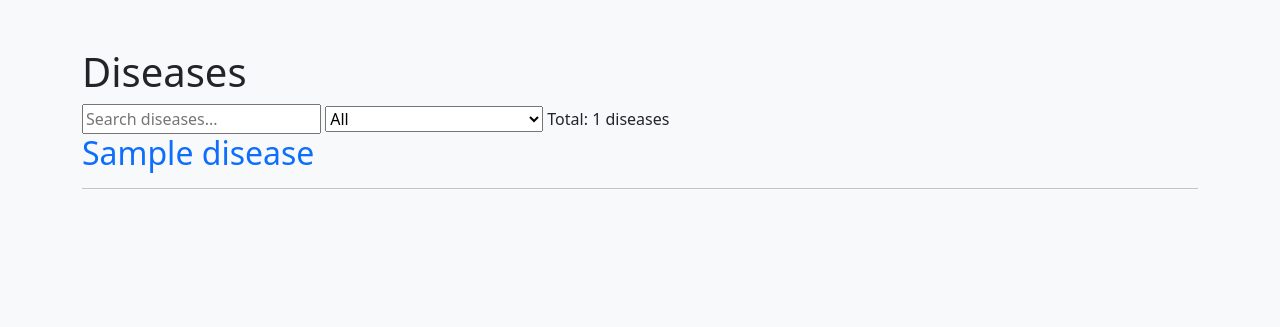
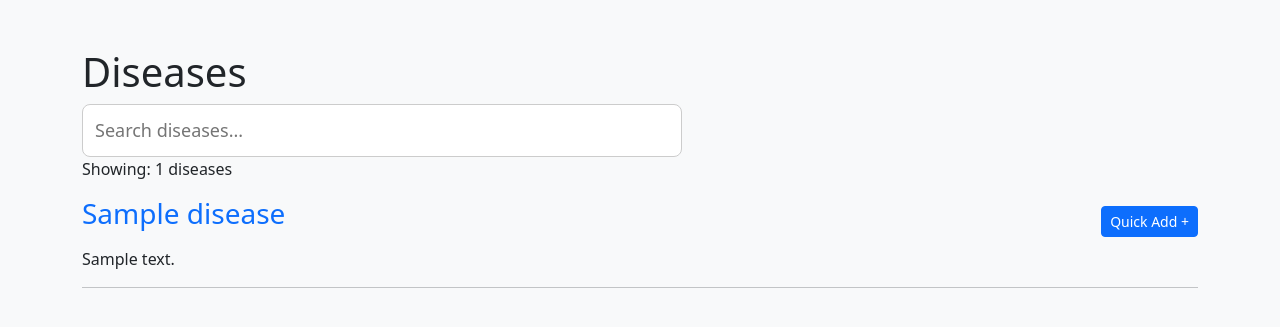
Before and after one commit to lilkub223/nutrition-app, a Django app: page /diseases/ in a window 1280 px wide. Shown: the part 76-403 px from the top of the page. Run offline with Django 5.2, Linux system fonts and the light colour scheme; a user stored in the database is signed in; tables that the repository leaves empty hold one stand-in row (values such as "Sample post").

Commit message:
added desc, quick add button, column, and style fixes to disease pages

```diff
--- a/main/templates/main/disease_page.html
+++ b/main/templates/main/disease_page.html
@@ -1,5 +1,5 @@
 {% extends 'main/base.html' %}
-
+{% load static %}
 {% block title %}Diseases{% endblock %}
 
 {% block content %}
@@ -7,29 +7,37 @@
     <h1>Diseases</h1>
 
     <div id="filters">
-        <input type="text" id="searchInput" placeholder="Search diseases..." onkeyup="filterDiseases()">
-
-        <select id="foodFilter" onchange="filterDiseases()">
-            <option value="">All</option>
-            <option value="has-super-foods">Has Recommended Foods</option>
-            <option value="has-avoid-foods">Has Foods To Avoid</option>
-        </select>
-
-        <span id="disease-count">
-            Total: {{ diseases|length }} diseases
-        </span>
+        <input type="text" id="searchInput" placeholder="Search diseases..." onkeyup="filterDiseases()" style="width: 100%; max-width: 600px; padding: 12px; font-size: 18px; border-radius: 8px; border: 1px solid #ccc;">
+        <p id="disease-count">Showing: {{ diseases|length }} diseases</p>
     </div>
 
     <div id="disease-container">
         {% for disease in diseases %}
-        <div class="disease-card"
-             data-has-super="{% if disease.disease_super_food_set.all %}yes{% else %}no{% endif %}"
-             data-has-avoid="{% if disease.disease_avoid_food_set.all %}yes{% else %}no{% endif %}">
+        <div class="disease-container mb-4">
+            <div class="row align-items-center">
+                <div class="col-8 col-md-9">
 
-            <a href="{% url 'disease_detail' disease.id %}">
-                <h2 class="disease-title">{{ disease.title }}</h2>
-            </a>
-            <hr>
+
+                    <a href="{% url 'disease_detail' disease.id %}">
+                        <h3 class="disease-title">{{ disease.title }}</h3>
+
+                    </a>
+                </div>
+                <div class="col-4 col-md-3 text-end">
+                    <button type="button"
+                        id="add-btn-{{ disease.id }}"
+                        class="btn btn-primary btn-sm mt-2"
+                        onclick="addtoUserPickedDisease('{{ disease.title|escapejs }}')">
+                        Quick Add +
+                    </button>
+                </div>
+            </div>
+            <div class="row mt-2">
+                <div class="col-12">
+                    <p class="disease-description">{{ disease.description }}</p>
+                    <hr class="card-divider">
+                </div>
+            </div>
         </div>
         {% empty %}
             <p>No diseases found.</p>
@@ -40,25 +48,81 @@
 <script>
 function filterDiseases() {
     const searchInput = document.getElementById('searchInput').value.toLowerCase();
-    const filterValue = document.getElementById('foodFilter').value;
     const cards = document.getElementsByClassName('disease-card');
     let visibleCount = 0;
 
     for (let i = 0; i < cards.length; i++) {
         const card = cards[i];
         const title = card.querySelector('.disease-title').textContent.toLowerCase();
-        const hasSuper = card.getAttribute('data-has-super');
-        const hasAvoid = card.getAttribute('data-has-avoid');
-        let showCard = true;
 
-        if (searchInput && !title.includes(searchInput)) showCard = false;
-        if (filterValue === "has-super-foods" && hasSuper === "no") showCard = false;
-        if (filterValue === "has-avoid-foods" && hasAvoid === "no") showCard = false;
 
-        card.style.display = showCard ? "" : "none";
-        if (showCard) visibleCount++;
+        if (title.includes(searchInput)){
+            card.style.display =  "";
+            visibleCount++;
+        }else{
+        card.style.display = "none";
+        }
     }
-    document.getElementById('disease-count').textContent = `Showing: ${visibleCount} diseases`;
+    const countDisplay = document.getElementById('disease-count');
+    if(countDisplay) {
+        countDisplay.textContent = `Showing: ${visibleCount} diseases`;
+    }
+
 }
 </script>
+<script>
+        // Helper function to get CSRF token from cookies, took from recipe-list to ensure correct format
+        // Django stores CSRF token in a cookie that we need to read
+        function getCookie(name) {
+            let cookieValue = null;
+            if (document.cookie && document.cookie !== '') {
+                const cookies = document.cookie.split(';');
+                for (let i = 0; i < cookies.length; i++) {
+                    const cookie = cookies[i].trim();
+                    if (cookie.substring(0, name.length + 1) === (name + '=')) {
+                        cookieValue = decodeURIComponent(cookie.substring(name.length + 1));
+                        break;
+                    }
+                }
+            }
+            return cookieValue;
+        }
+
+        // This function is called when user clicks "add" button
+        function addtoUserPickedDisease(diseaseTitle) {
+            const csrftoken = getCookie('csrftoken');
+            //const button = document.getElementById(`add-btn-${diseaseId}`);
+
+            // Send POST request to Django backend
+            fetch('/add_to_picked_disease/', {
+                method: 'POST',  // POST because we're modifying data
+                headers: {
+                    'Content-Type': 'application/json',  // We're sending JSON
+                    'X-CSRFToken': csrftoken  // Django security token
+                },
+                body: JSON.stringify({ disease_title: diseaseTitle })  // Convert to JSON string
+            })
+            .then(response => response.json())  // Parse response JSON
+            .then(data => {
+
+                // Show user-friendly message based on success/error
+                if (data.success) {
+                    alert('Disease added to user profile!');
+
+                } else if (data.error && data.error.includes("Disease already selected!")){
+                    button.innerText = "Already Added";
+                    button.className = "btn btn-outline-secondary btn-sm w-100 disabled";
+                } else {
+                    alert('Error: ' + data.error);
+                }
+
+
+            })
+            .catch(error => {
+                // Handle network errors
+                console.error('Error:', error);
+                alert('An unexpected error occurred.');
+            });
+        }
+ </script>
 {% endblock %}
```
Also changed, not shown: main/templates/main/disease_detail.html (+41 -9 lines), main/templates/main/register.html (+5 -5 lines).
